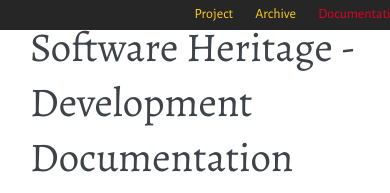
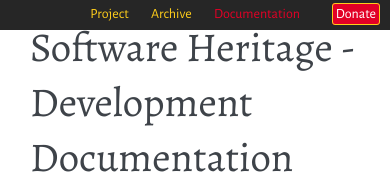
Before and after one commit to SoftwareHeritage/swh-docs, a Sphinx documentation site: the page built from docs/index.rst, in a window 390 px wide. Shown: the top 193 px of the page. Built offline with Sphinx 7.4.7, drawn with Linux system fonts in a browser that asks for light colours; the version number could not be read and is left out.

Commit message:
top bar: Fix stylesheet for mobile devices

```diff
--- a/docs/_static/custom.css
+++ b/docs/_static/custom.css
@@ -14,7 +14,6 @@
     top: 0;
     left: 0;
     width: 100%;
-    min-width: 600px;
     z-index: 99999;
     background-color: #262626;
     color: #fff;
@@ -25,11 +24,11 @@
 .swh-top-bar ul {
     margin: 0;
     margin-top: 6px;
-    margin-left: 77px;
+    white-space: nowrap;
 }
 
 .swh-top-bar li {
-    display: inline;
+    display: inline-block;
     margin-left: 10px;
     margin-right: 10px;
 }
@@ -43,15 +42,20 @@
 .swh-top-bar a.swh-current-site:visited {
     color: #e20026;
 }
+
+.swh-donate-item {
+    position: absolute;
+    right: 0;
+}
+
 .swh-donate-link {
     border: 1px solid #fecd1b;
     background-color: #e20026;
     color: white !important;
     border-radius: 3px;
     margin-top: -2px;
-    margin-right: 10px;
-    padding-top: 1px;
+    padding-top: 3px;
     padding-left: 3px;
     padding-right: 3px;
-    padding-bottom: 2px;
+    padding-bottom: 3px;
 }
--- a/docs/_templates/layout.html
+++ b/docs/_templates/layout.html
@@ -12,8 +12,8 @@
       <li>
           <a class="swh-current-site" href="https://docs.softwareheritage.org/devel/">Documentation</a>
       </li>
-      <li>
-        <a class="swh-donate-link" style="float: right" href="https://www.softwareheritage.org/donate/">Donate</a>
+      <li class="swh-donate-item">
+        <a class="swh-donate-link" href="https://www.softwareheritage.org/donate/">Donate</a>
       </li>
     </ul>
   </div>
```
